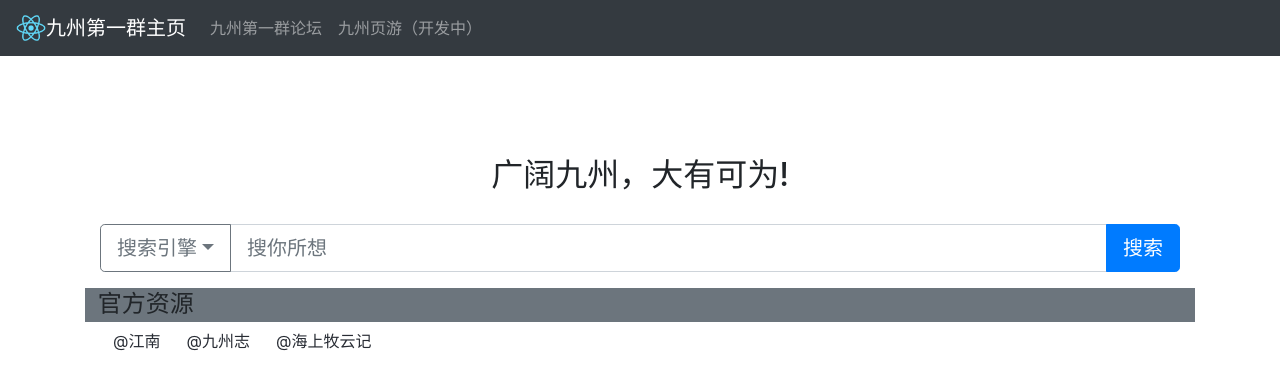
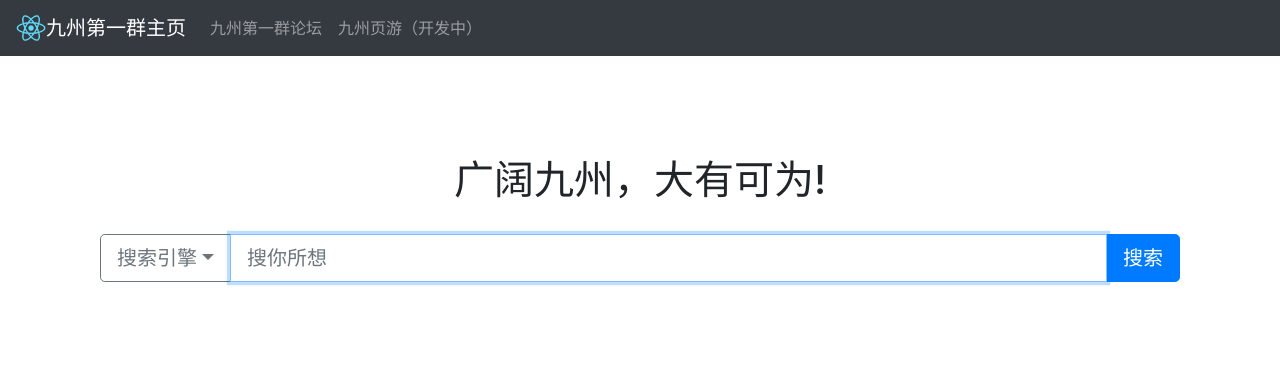
Before and after one commit to novoland-developer-network/novo_homepage_react, a React (Create React App) app: page / in a window 1280 px wide. Shown: the top 388 px of the page. Built offline with nearby package versions, Linux system fonts and the light colour scheme.

Commit message:
暂存了搜索之外的功能 给搜索框加入了默认焦点 搜索变为了打开新标签页

```diff
--- a/src/component/Content.jsx
+++ b/src/component/Content.jsx
@@ -1,7 +1,7 @@
 import React from "react";
 import {Col, Row} from "react-bootstrap";
 import SearchField from "./SearchField";
-import Links from "./Links";
+// import Links from "./Links";
 
 /**
  * 正文组件
@@ -15,10 +15,10 @@ export default () => (
                 <SearchField/>
             </Col>
         </Row>
-        <Row>
-            <Col lg="12" xs="12">
-                <Links/>
-            </Col>
-        </Row>
+        {/*<Row>*/}
+        {/*    <Col lg="12" xs="12">*/}
+        {/*        <Links/>*/}
+        {/*    </Col>*/}
+        {/*</Row>*/}
     </Col>
 );
--- a/src/component/SearchField.jsx
+++ b/src/component/SearchField.jsx
@@ -28,6 +28,10 @@ class SearchField extends Component {
             href,
             keyword: ""
         };
+    }
+
+    componentDidMount() {
+        document.getElementById("keyword").focus();
     }
 
     /**
@@ -83,7 +87,8 @@ class SearchField extends Component {
     toSearch = () => {
         console.log(this.state);
         if (this.state.href !== "") {
-            window.location.href = this.state.href + this.state.keyword;
+            // window.location.href = this.state.href + this.state.keyword;
+            window.open(this.state.href + this.state.keyword, "_blank");
         } else {
             alert("你尚未选择搜索引擎");
             document.getElementById("search").focus();
@@ -116,6 +121,7 @@ class SearchField extends Component {
                         name="keyword"
                         value={this.state.keyword}
                         onChange={this.typeHandler}
+                        id="keyword"
                         size="lg"
                         placeholder="搜你所想"/>
                     <InputGroup.Append>
--- a/src/component/search_list.json
+++ b/src/component/search_list.json
@@ -11,7 +11,7 @@
   ],
   [
     {
-      "title": "九州 WIKI",
+      "title": "九州WIKI",
       "href": "https://jiuzhou.huijiwiki.com/index.php?search="
     }
   ]
```
